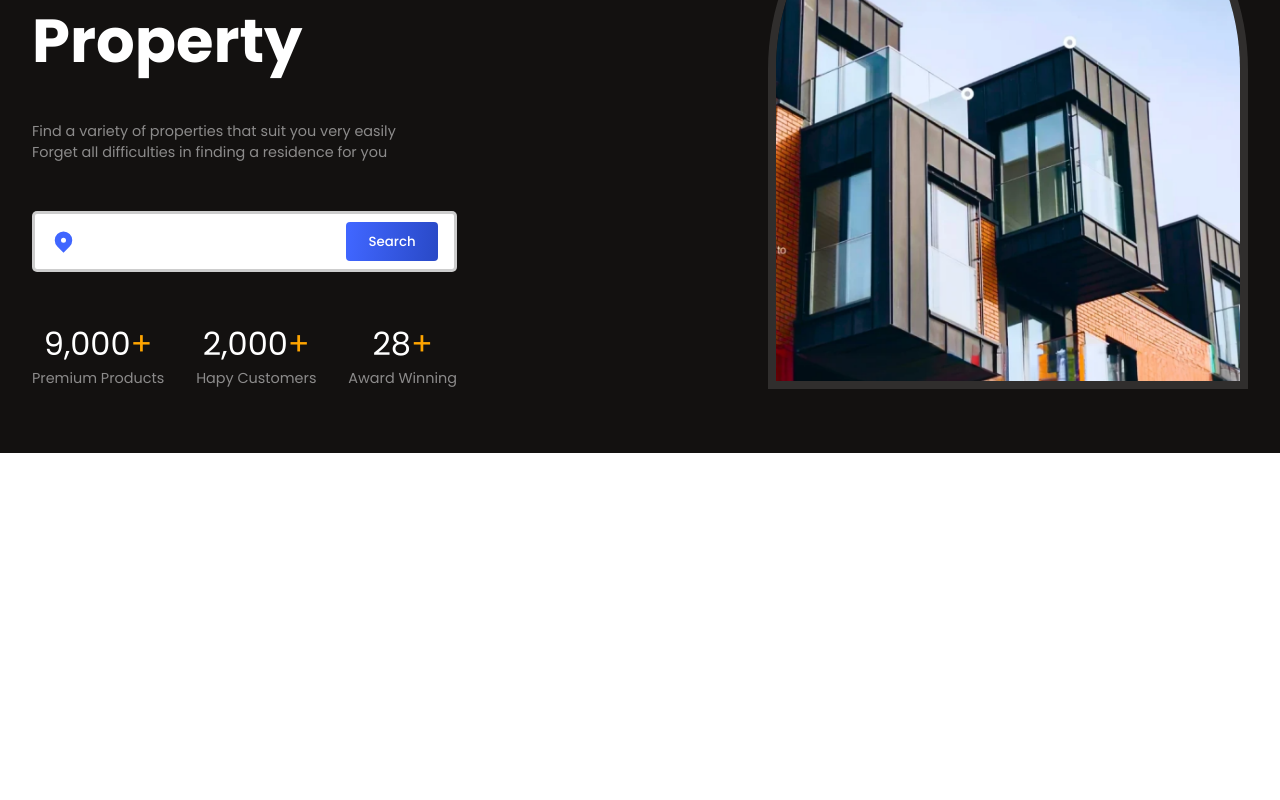
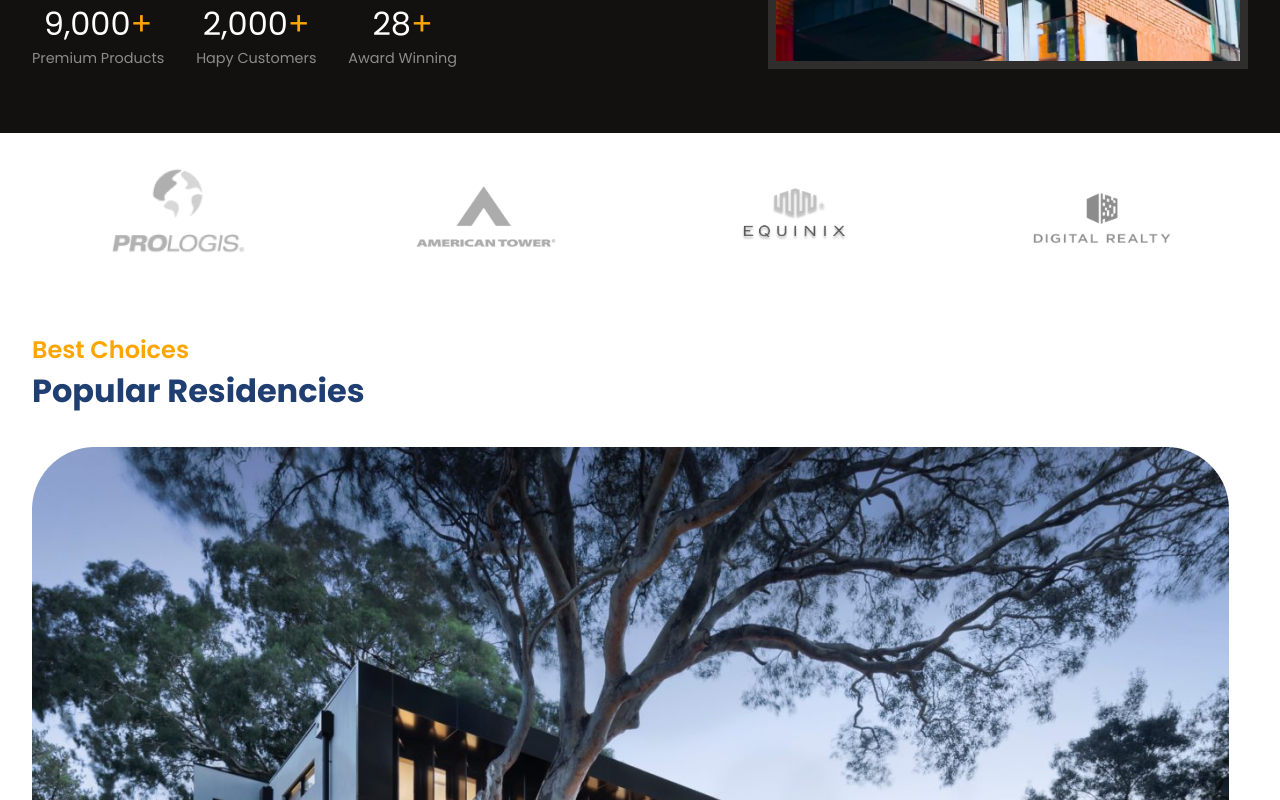
Before and after one commit to MOHAJII/Real-Estate-website, a React (Vite) app: page / in a window 1280 px wide. Shown: the part 594-1394 px from the top of the page. Before the commit the page ends 1047 px from the top, so only its background shows below. Built offline with nearby package versions, Linux system fonts and the light colour scheme.

Commit message:
Add Residencies slider and Companies icons

```diff
--- a/src/App.css
+++ b/src/App.css
@@ -9,8 +9,11 @@
 }
 
 .white-gradient {
-    position: relative;
+    position: absolute;
     width: 20rem;
     height: 20rem;
     background: rgba(255, 255, 255, 0.522);
+    filter: blur(100px);
+    border-radius: 100px;
+    z-index: 3;
 }
--- a/src/App.jsx
+++ b/src/App.jsx
@@ -1,6 +1,8 @@
 import Header from "./component/Header/Header";
 import Hero from "./component/Hero/Hero";
 import './App.css'
+import Companies from "./component/Companies/Companies";
+import Residencies from "./component/Residencies/Residencies";
 
 function App() {
   return (
@@ -8,7 +10,10 @@ function App() {
       <div>
         <div className="white-gradient" />
         <Header />
-        <Hero /></div>
+        <Hero />
+      </div>
+      <Companies />
+      <Residencies />
     </div>
   );
 }
--- /dev/null
+++ b/src/component/Companies/Companies.css
@@ -0,0 +1,9 @@
+.c-container {
+    justify-content: space-around;
+    gap: 1rem;
+}
+
+.c-container>img {
+    width: 9rem;
+
+}
--- /dev/null
+++ b/src/component/Companies/Companies.jsx
@@ -0,0 +1,16 @@
+import React from 'react'
+import './Companies.css'
+const Companies = () => {
+  return (
+    <section className="c-wrapper">
+        <div className="paddings innerWidth flexCenter c-container">
+            <img src="./prologis.png" alt="" />
+            <img src="./tower.png" alt="" />
+            <img src="./equinix.png" alt="" />
+            <img src="./realty.png" alt="" />
+        </div>
+    </section>
+  )
+}
+
+export default Companies
--- /dev/null
+++ b/src/component/Residencies/Residencies.css
@@ -0,0 +1,3 @@
+.r-head {
+    margin-bottom: 2rem;
+}
--- /dev/null
+++ b/src/component/Residencies/Residencies.jsx
@@ -0,0 +1,35 @@
+import React from 'react'
+import './Residencies.css'
+import { Swiper, SwiperSlide } from 'swiper/react'
+import data from "../../utils/slider.json"
+const Residencies = () => {
+    return (
+        <section className="r-wrapper">
+            <div className="paddings innerWidth r-container">
+                <div className="r-head flexColStart">
+                    <span className='orangeText'>Best Choices</span>
+                    <span className='primaryText'>Popular Residencies</span>
+                </div>
+
+                <Swiper>
+                    {
+                        data.map((card, i) => (
+                            <SwiperSlide key={i}>
+                                <div className="r-card">
+                                    <img src={card.image} alt="home" />
+                                    <span className="secondaryText r-price">
+                                        <span>$</span><span>{card.price}</span>
+                                    </span>
+                                    <span className='primaryText'>{card.name}</span>
+                                    <span className="secondaryText">{card.detail}</span>
+                                </div>
+                            </SwiperSlide>
+                        ))
+                    }
+                </Swiper>
+            </div>
+        </section>
+    )
+}
+
+export default Residencies
```
